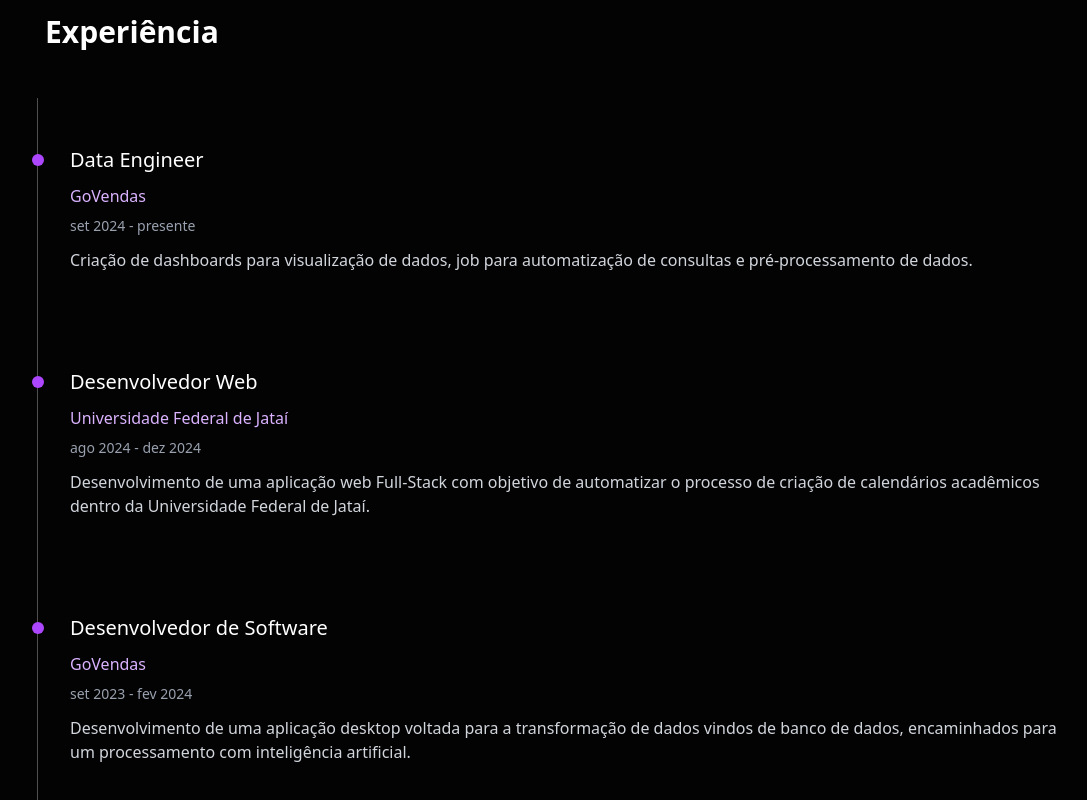
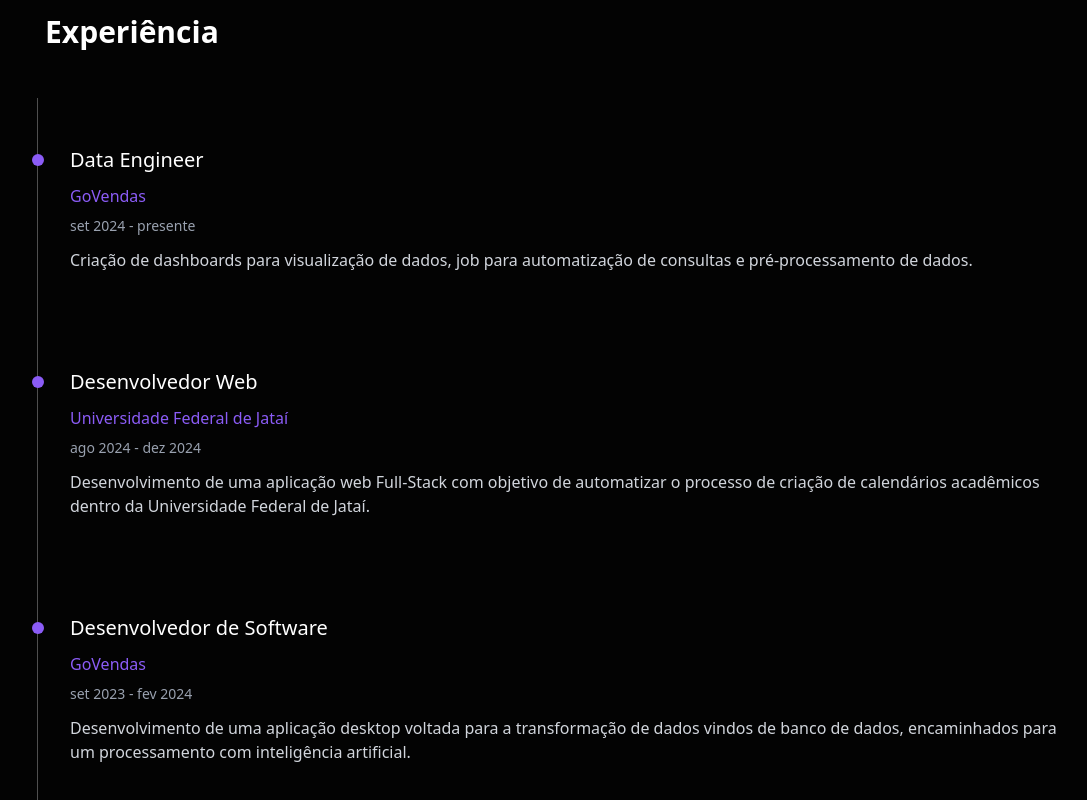
Before and after one commit to GabrielKrishna/Portfolio, a Next.js app: page / in a window 1280 px wide. Shown: the part 1420-2220 px from the top of the page, without its empty margins (91-1178 px from the left). Built offline with nearby package versions, Linux system fonts and the light colour scheme.

Commit message:
color att

```diff
--- a/src/app/page.tsx
+++ b/src/app/page.tsx
@@ -430,9 +430,9 @@ export default function Home() {
                   viewport={{ once: true }}
                   className="relative pl-8 border-l border-white/30 py-8 sm:py-12"
                 >
-                  <div className="absolute w-3 h-3 bg-purple-500 rounded-full -left-[6.5px] top-14" />
+                  <div className="absolute w-3 h-3 bg-[var(--primary)] rounded-full -left-[6.5px] top-14" />
                   <h3 className="text-lg sm:text-xl font-medium">{exp.title}</h3>
-                  <p className="text-purple-300 mb-2">{exp.company}</p>
+                  <p className="text-[var(--primary)] mb-2">{exp.company}</p>
                   <p className="text-sm text-gray-400 mb-3">{exp.period}</p>
                   <p className="text-gray-300">{exp.description}</p>
                 </motion.div>
```
